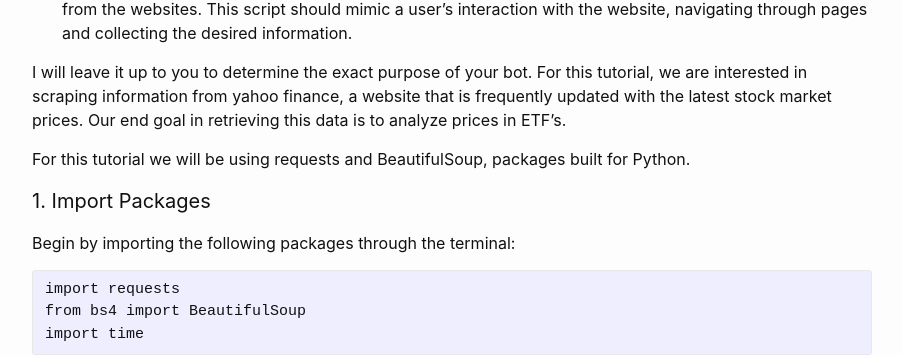
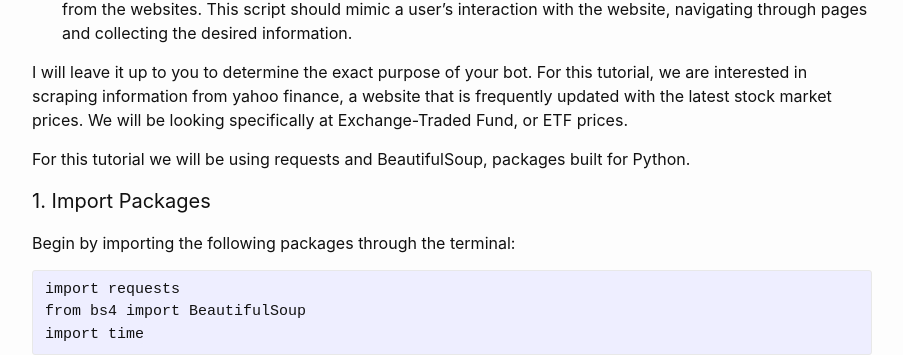
Before and after one commit to justinpferdner/justinpferdner.github.io, a Jekyll site: the page built from _posts/2023-10-12-web-scraping-tutorial.md, in a window 1280 px wide and 900 px high, scrolled down 972 px. Shown: the part 198-553 px from the top of the window, without its empty margins (188-1091 px from the left). Built offline with Jekyll 4.4.1, drawn with Linux system fonts in a browser that asks for light colours; comment, search, counter and statistics services are not loaded; some of the changed text lies outside the part shown.

Commit message:
Update 2023-10-12-web-scraping-tutorial.md
changes

```diff
--- a/_posts/2023-10-12-web-scraping-tutorial.md
+++ b/_posts/2023-10-12-web-scraping-tutorial.md
@@ -26,7 +26,7 @@ The process of building our bot can be broken up into 3 simple steps:
 2. Select: Select a suitable web scraping tool or library, like Rvest, BeautifulSoup, Scrapy, or Selenium, depending on your project's complexity and your coding skills.
 3. Build: Finally, begin building your bot by using your chosen tool or library to develop a script to collect data from the websites. This script should mimic a user's interaction with the website, navigating through pages and collecting the desired information.
 
-I will leave it up to you to determine the exact purpose of your bot. For this tutorial, we are interested in scraping information from yahoo finance, a website that is frequently updated with the latest stock market prices. Our end goal in retrieving this data is to analyze prices in ETF's.
+I will leave it up to you to determine the exact purpose of your bot. For this tutorial, we are interested in scraping information from yahoo finance, a website that is frequently updated with the latest stock market prices. We will be looking specifically at Exchange-Traded Fund, or ETF prices.
 
 For this tutorial we will be using requests and BeautifulSoup, packages built for Python.
 
```
Also changed, not shown: other parts of _posts/2023-10-12-web-scraping-tutorial.md (+1 -1 lines).
